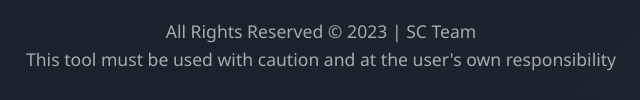
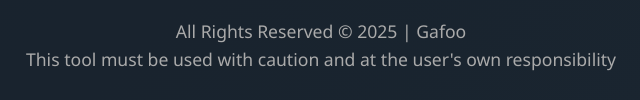
Before and after one commit to gafoo173/DOWNLOAD-WEBS, a plain HTML site: page index.html in a window 1280 px wide. Shown: the part 4513-4613 px from the top of the page, 319-959 px from the left. Drawn offline with Linux system fonts and the light colour scheme.

Commit message:
Update index.html

```diff
--- a/index.html
+++ b/index.html
@@ -561,7 +561,7 @@
         <h3>System Control (SC) v3.1</h3>
         <p>An advanced tool for managing Windows - provides full control over system settings</p>
         <div class="copyright">
-            <p>All Rights Reserved © 2023 | SC Team</p>
+            <p>All Rights Reserved © 2025 | Gafoo</p>
             <p>This tool must be used with caution and at the user's own responsibility</p>
         </div>
     </footer>
```
